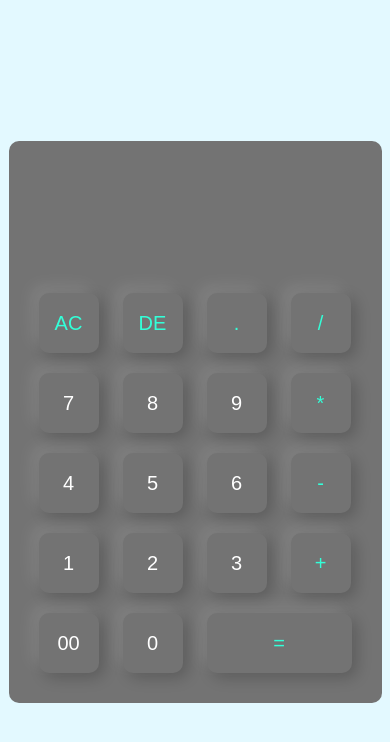
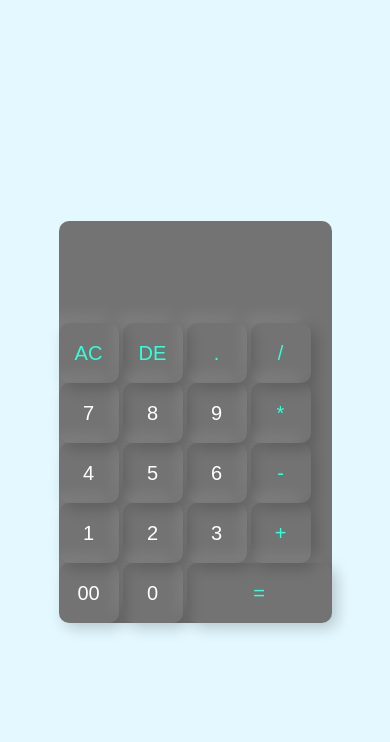
Before and after one commit to ankitraj061/Calculator, a plain HTML site: page index.html in a window 390 px wide. Drawn offline with Linux system fonts and the light colour scheme.

Commit message:
Update style.css

```diff
--- a/style.css
+++ b/style.css
@@ -52,3 +52,11 @@ body{
     box-shadow: none;
 
 }
+@media only screen and (max-width: 600px) {
+    .container .calculator{
+        padding: 0;
+    }
+    .calculator form input{
+        margin: 0;
+    }
+  }
```
